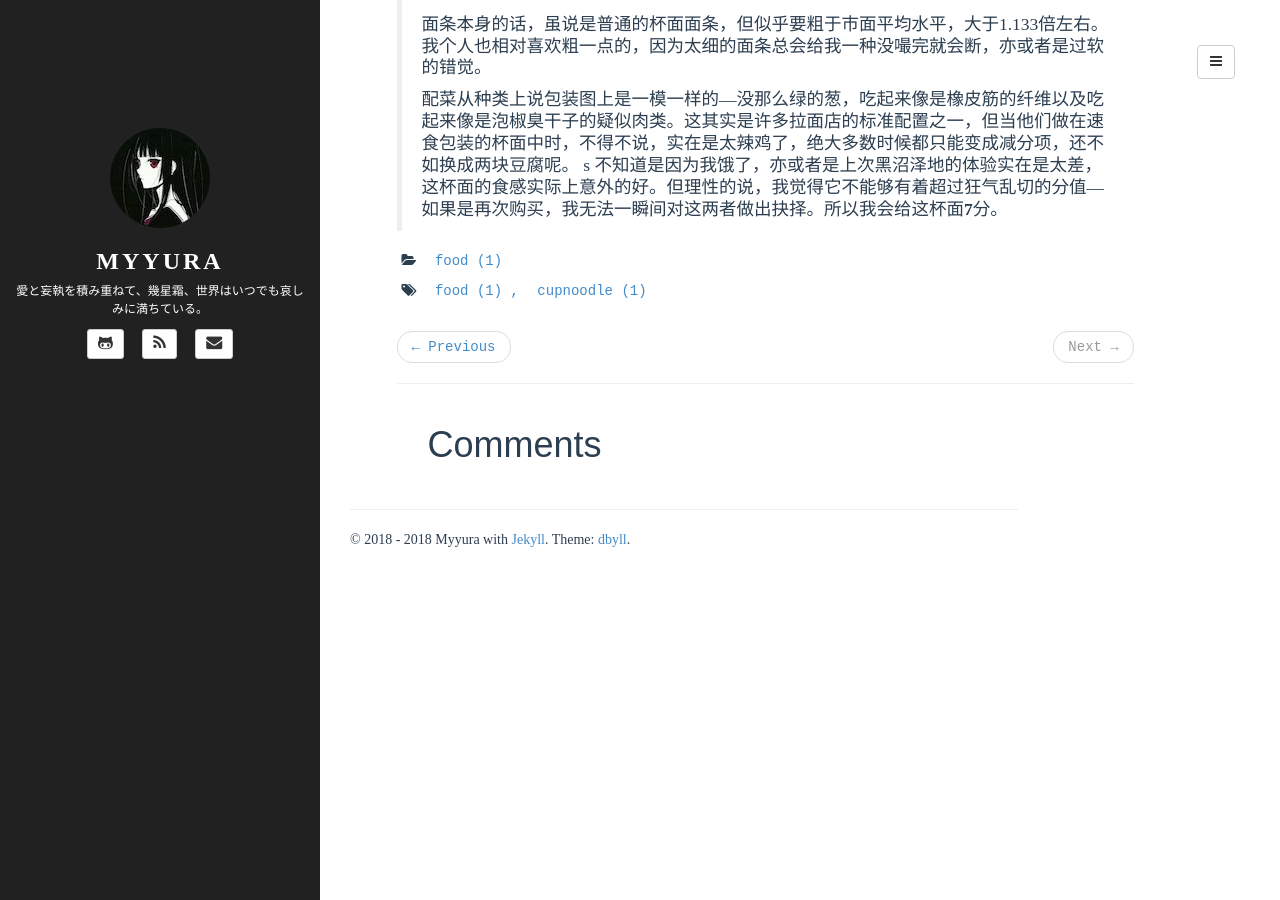
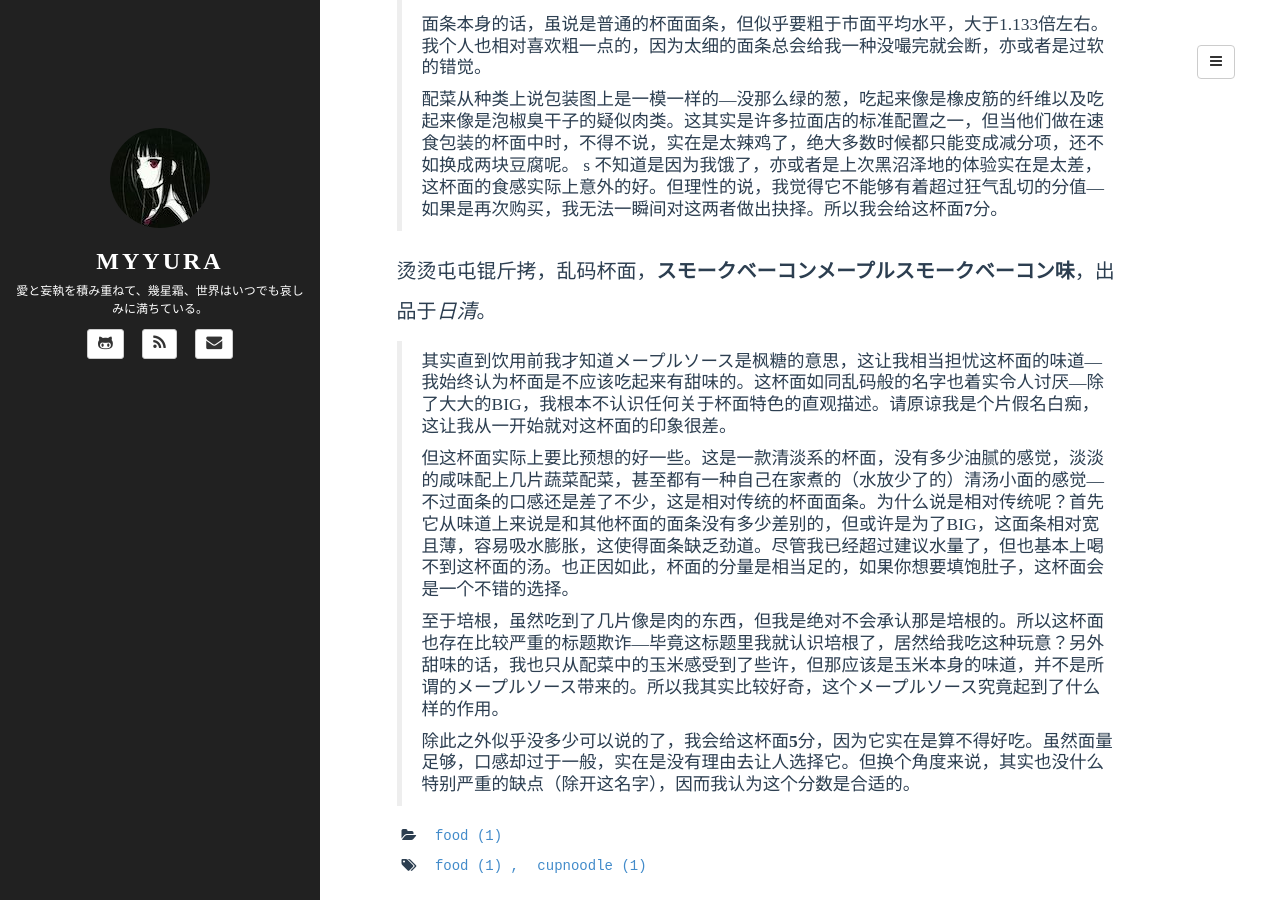
Before and after one commit to Myyura/myyura.github.io, a Jekyll site: the page built from _posts/food/2018-11-11-cupnoodle-japan-1.md, in a window 1280 px wide and 900 px high, scrolled down 3306 px. Built offline with Jekyll 4.4.1, drawn with Linux system fonts in a browser that asks for light colours; a script that is not in the unit is left out; comment, search, counter and statistics services are not loaded.

Commit message:
Update スモークベーコンメープルスモークベーコン味

```diff
--- a/_posts/food/2018-11-11-cupnoodle-japan-1.md
+++ b/_posts/food/2018-11-11-cupnoodle-japan-1.md
@@ -81,3 +81,13 @@
 > 配菜从种类上说包装图上是一模一样的---没那么绿的葱，吃起来像是橡皮筋的纤维以及吃起来像是泡椒臭干子的疑似肉类。这其实是许多拉面店的标准配置之一，但当他们做在速食包装的杯面中时，不得不说，实在是太辣鸡了，绝大多数时候都只能变成减分项，还不如换成两块豆腐呢。
 > s
 > 不知道是因为我饿了，亦或者是上次黑沼泽地的体验实在是太差，这杯面的食感实际上意外的好。但理性的说，我觉得它不能够有着超过狂气乱切的分值---如果是再次购买，我无法一瞬间对这两者做出抉择。所以我会给这杯面**7**分。
+
+烫烫屯屯锟斤拷，乱码杯面，**スモークベーコンメープルスモークベーコン味**，出品于*日清*。
+
+> 其实直到饮用前我才知道メープルソース是枫糖的意思，这让我相当担忧这杯面的味道---我始终认为杯面是不应该吃起来有甜味的。这杯面如同乱码般的名字也着实令人讨厌---除了大大的BIG，我根本不认识任何关于杯面特色的直观描述。请原谅我是个片假名白痴，这让我从一开始就对这杯面的印象很差。
+>
+> 但这杯面实际上要比预想的好一些。这是一款清淡系的杯面，没有多少油腻的感觉，淡淡的咸味配上几片蔬菜配菜，甚至都有一种自己在家煮的（水放少了的）清汤小面的感觉---不过面条的口感还是差了不少，这是相对传统的杯面面条。为什么说是相对传统呢？首先它从味道上来说是和其他杯面的面条没有多少差别的，但或许是为了BIG，这面条相对宽且薄，容易吸水膨胀，这使得面条缺乏劲道。尽管我已经超过建议水量了，但也基本上喝不到这杯面的汤。也正因如此，杯面的分量是相当足的，如果你想要填饱肚子，这杯面会是一个不错的选择。
+>
+> 至于培根，虽然吃到了几片像是肉的东西，但我是绝对不会承认那是培根的。所以这杯面也存在比较严重的标题欺诈---毕竟这标题里我就认识培根了，居然给我吃这种玩意？另外甜味的话，我也只从配菜中的玉米感受到了些许，但那应该是玉米本身的味道，并不是所谓的メープルソース带来的。所以我其实比较好奇，这个メープルソース究竟起到了什么样的作用。
+>
+> 除此之外似乎没多少可以说的了，我会给这杯面**5**分，因为它实在是算不得好吃。虽然面量足够，口感却过于一般，实在是没有理由去让人选择它。但换个角度来说，其实也没什么特别严重的缺点（除开这名字），因而我认为这个分数是合适的。
```
